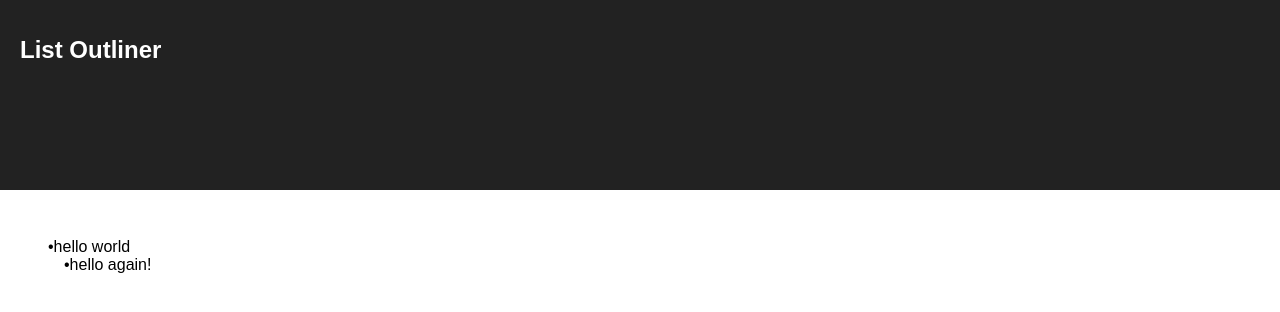
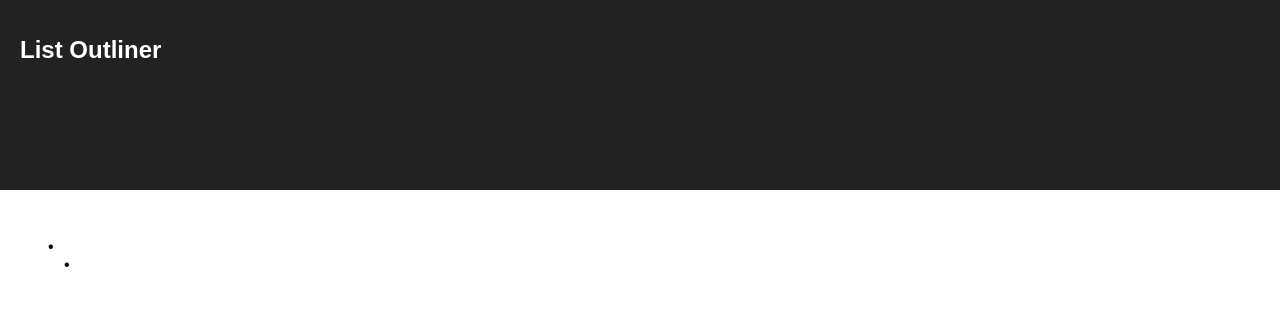
Before and after one commit to colinsullivan/list-outliner-experiment, a React (Create React App) app: page / in a window 1280 px wide. Shown: the top 312 px of the page. Built offline with nearby package versions, Linux system fonts and the light colour scheme.

Commit message:
removed actual text from react rendering, this would take a different
effort

```diff
--- a/src/App.jsx
+++ b/src/App.jsx
@@ -13,13 +13,13 @@ class App extends Component {
     super(props);
 
     this.state = {
-      children: [createBulletListItem(0, "hello world")],
+      children: [createBulletListItem(0)],
       dragState: DRAG_STATES.NONE,
       dragStart: {x: 0, y: 0},
       mousePosition: {x: 0, y: 0}
     };
 
-    this.state.children[0].children.push(createBulletListItem(1, "hello again!"));
+    this.state.children[0].children.push(createBulletListItem(1));
   }
   render() {
     return (
@@ -29,8 +29,8 @@ class App extends Component {
         </header>
 
         <section className="listEditor">
-          {this.state.children.map((bulletListItem) => {
-            return <BulletListItemEditor item={bulletListItem} />;
+          {this.state.children.map((bulletListItem, i) => {
+            return <BulletListItemEditor key={i} item={bulletListItem} />;
           })}
         </section>
 
--- a/src/BulletListItemEditor.jsx
+++ b/src/BulletListItemEditor.jsx
@@ -11,6 +11,12 @@
 import React from 'react';
 
 class BulletListItemEditor extends React.Component {
+  handleKeyDown (e) {
+    // handle return key differently
+    if (e.key === 'Enter') {
+      e.preventDefault();
+    }
+  }
   render () {
     let containerStyle = {
       marginLeft: this.props.item.hierarchy + 'em'
@@ -18,11 +24,16 @@ class BulletListItemEditor extends React.Component {
     return (
       <div style={containerStyle}>
         <div>
-          <span>•</span><span>{this.props.item.content}</span>
+          <span>•</span>
+          <span
+            contentEditable="true"
+            onKeyDown={this.handleKeyDown.bind(this)}
+          >
+          </span>
         </div>
         <div>
-          {this.props.item.children.map((bulletListItem) => {
-            return <BulletListItemEditor item={bulletListItem} />;
+          {this.props.item.children.map((bulletListItem, i) => {
+            return <BulletListItemEditor key={i} item={bulletListItem} />;
           })}
         </div>
       </div>
--- a/src/model.js
+++ b/src/model.js
@@ -1,7 +1,6 @@
-export function createBulletListItem(hierarchy, content = "") {
+export function createBulletListItem(hierarchy) {
   return {
     hierarchy,
-    content,
     children: [],
     isSelected: false,
   };
```
